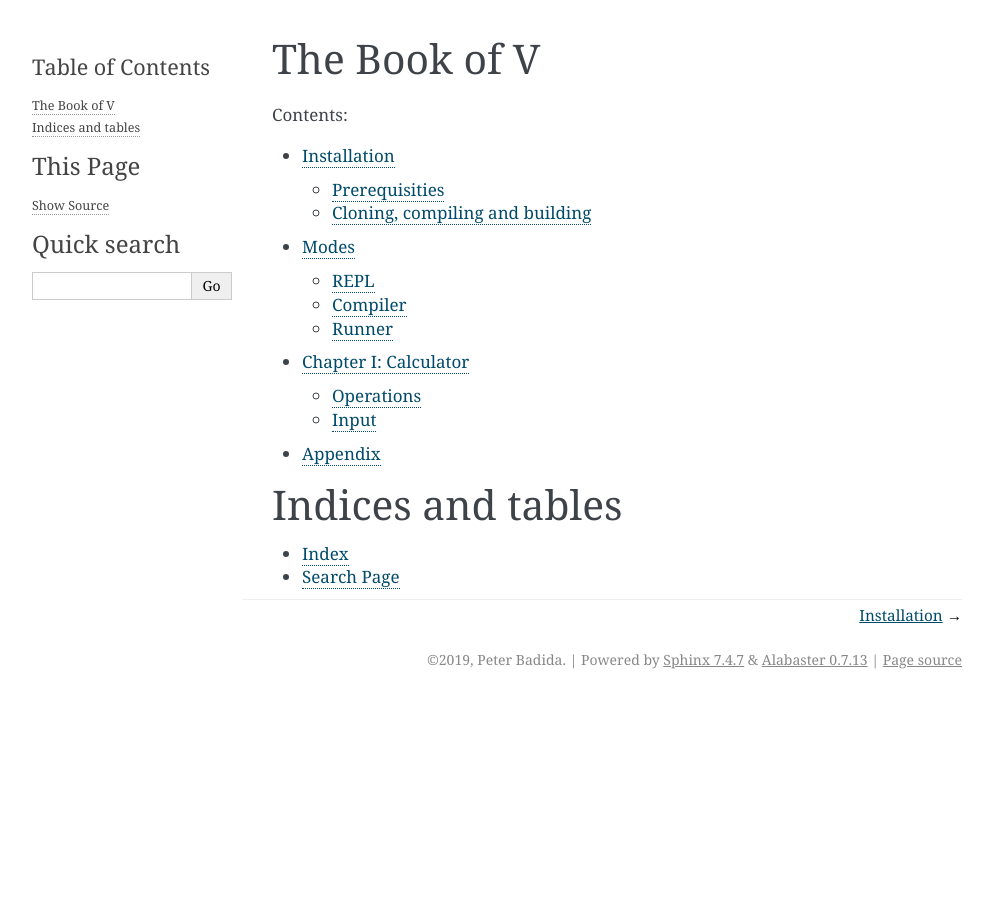
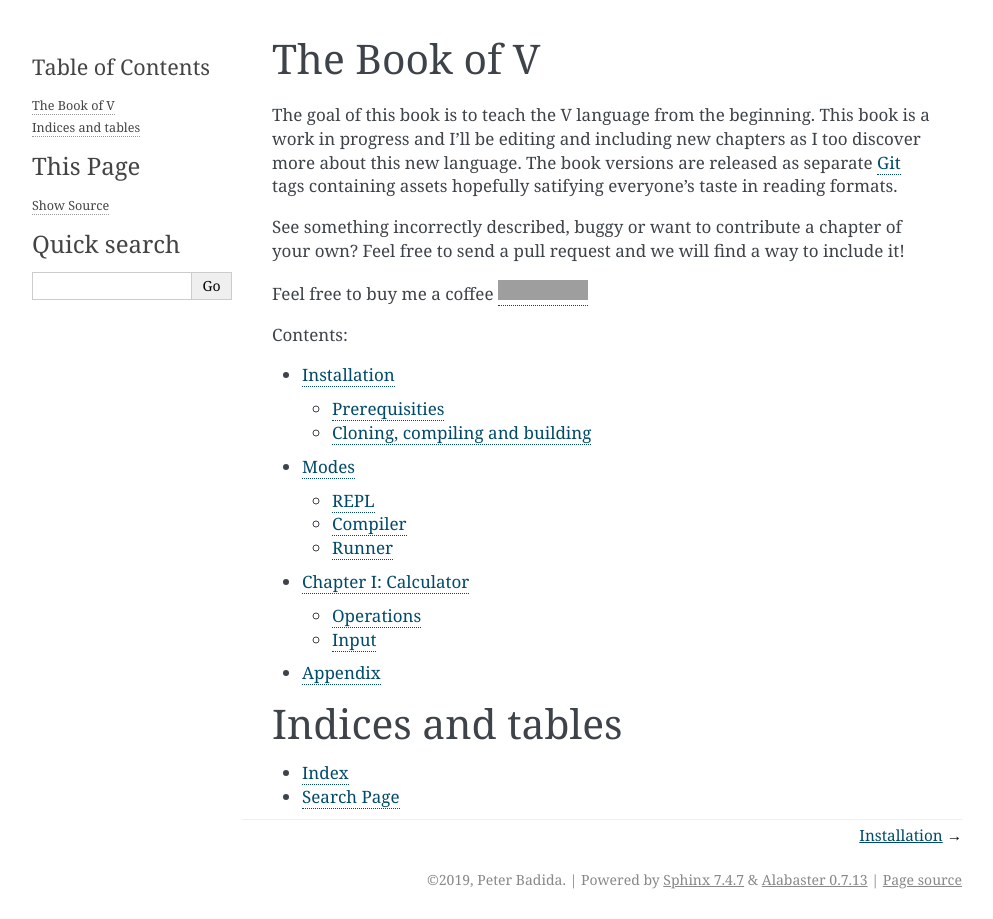
Before and after one commit to KeyWeeUsr/the-book-of-v, a Sphinx documentation site: the page built from source/index.rst, in a window 1280 px wide. Shown: the whole page, without its empty margins (148-1141 px from the left). Built offline with Sphinx 7.4.7, drawn with Linux system fonts in a browser that asks for light colours; grey boxes are pictures that could not be loaded.

Commit message:
[ADD] Add simple book intro

```diff
--- a/source/index.rst
+++ b/source/index.rst
@@ -1,12 +1,22 @@
-.. The Book of V documentation master file, created by
-   sphinx-quickstart on Sun Oct 20 04:21:11 2019.
-   You can adapt this file completely to your liking, but it should at least
-   contain the root `toctree` directive.
+.. _donate: https://paypal.me/peterbadida
+.. |donate| image:: https://img.shields.io/badge/donate-%E2%9D%A4%C2%A0-ff69b4.svg?style=flat
 
 .. include:: symbols.rst
 
 The Book of V
 =============
+
+The goal of this book is to teach the V language from the beginning. This book
+is a work in progress and I'll be editing and including new chapters as I too
+discover more about this new language. The book versions are released as
+separate `Git <https://www.git-scm.com/>`_ tags containing assets hopefully
+satifying everyone's taste in reading formats.
+
+See something incorrectly described, buggy or want to contribute a chapter of
+your own? Feel free to send a pull request and we will find a way to include
+it!
+
+Feel free to buy me a coffee |donate|_
 
 .. toctree::
    :maxdepth: 2
```
